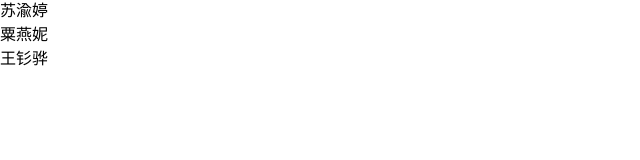
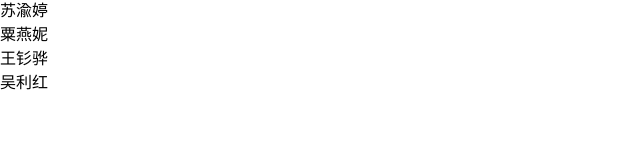
Before and after one commit to Renee123321/the-4-group, a React app: page / in a window 1280 px wide. Shown: the part 122-282 px from the top of the page, without its empty margins (0-640 px from the left). Built offline with nearby package versions, Linux system fonts and the light colour scheme; the HTML template or start-up script is replaced by a standard one.

Commit message:
苏渝婷添加代码

```diff
--- a/src/App.tsx
+++ b/src/App.tsx
@@ -6,8 +6,9 @@ import Hhhh from './Hch/Hhhh';
 import Hhh from './Lhq/Hhh';
 import Hh from './Lyt/Hh';
 import Yz from './Syn/Yz';
-import Yuyu from'./Syt/yuyu';
+import Yuyu from'./Syt/Yuyu';
 import Wsh from'./Wsh/Wsh';
+import Xw from'./Wlh/Xw.tsx';
 
 const App = () => {
   const menuItems = [
@@ -18,6 +19,7 @@ const App = () => {
     { label: '苏渝婷', link: '/Yuyu' },
     { label: '粟燕妮', link: '/Yz' },
     { label: '王钐骅', link: '/Wsh' },
+     { label: '吴利红', link: '/Xw' },
 
 
   ];
@@ -33,6 +35,7 @@ const App = () => {
           <Route path="/Sss" element={<Yuyu/>} />
           <Route path="/Yz" element={<Yz/>} />
           <Route path="/Wsh" element={<Wsh/>} />
+          <Route path="/Xw" element={<Xw/>} />
 
 
         </Routes>
```
